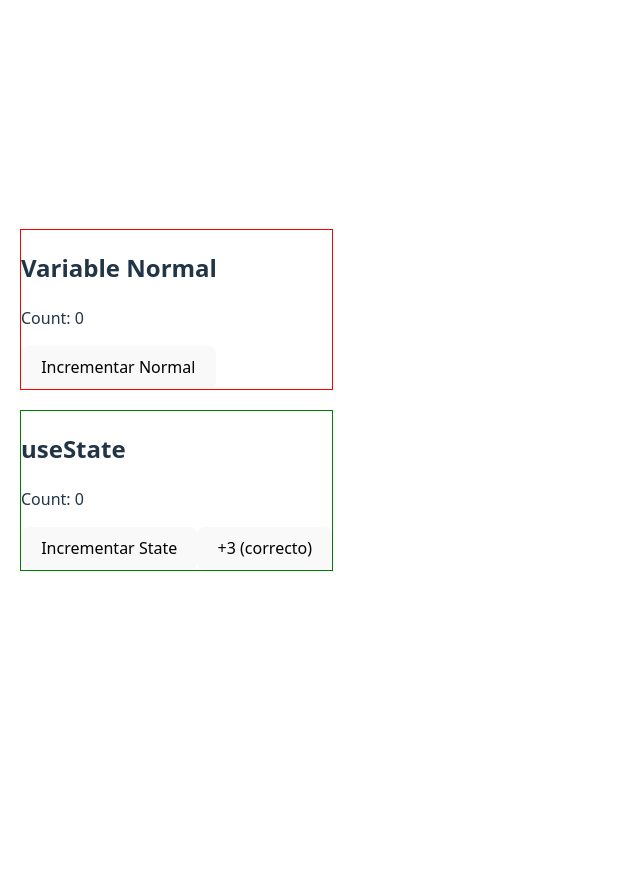
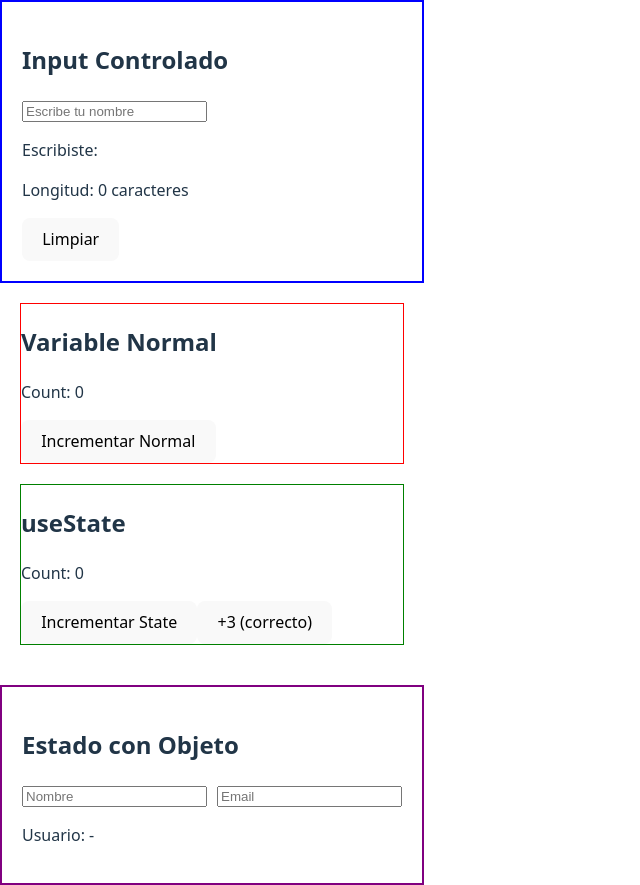
Before and after one commit to sebastianp22/Learning-Code, a React (Vite) app in the folder Proyecto-React/primer-componente/: page / in a window 1280 px wide. Shown: the whole page, without its empty margins (0-640 px from the left). Before the commit the page ends 800 px from the top, so only its background shows below. Built offline with nearby package versions, Linux system fonts and the light colour scheme.

Commit message:
feat: complete Day 3 with spread operator practice

```diff
--- a/Proyecto-React/primer-componente/src/App.jsx
+++ b/Proyecto-React/primer-componente/src/App.jsx
@@ -1,10 +1,13 @@
 import StateBasics from "./Components/StateBasics";
+import { FormWithState, UserProfile } from "./Components/FormWithState";
 
 // Componente principal de la aplicación
 function App() {
   return (
     <div>
+      <FormWithState />
       <StateBasics />
+      <UserProfile />
     </div>
   );
 }
--- /dev/null
+++ b/Proyecto-React/primer-componente/src/Components/FormWithState.jsx
@@ -0,0 +1,65 @@
+import { useState } from "react";
+
+function FormWithState() {
+  const [name, setName] = useState("");
+
+  const handleChange = (event) => {
+    console.log('event.target.value:', event.target.value);
+    setName(event.target.value);
+  };
+
+  return (
+    <div style={{ padding: "20px", border: "2px solid blue" }}>
+      <h2>Input Controlado</h2>
+      <input
+        type="text"
+        value={name}
+        onChange={handleChange}
+        placeholder="Escribe tu nombre"
+      />
+      <p>Escribiste: {name}</p>
+      <p>Longitud: {name.length} caracteres</p>
+      <button onClick={() => setName('')}>Limpiar</button>
+    </div>
+  );
+}
+
+function UserProfile() {
+  const [user, setUser] = useState({
+    name: "",
+    email: ""
+  });
+
+  const updateName = (event) => {
+    setUser({
+      ...user,
+      name: event.target.value
+    });
+  };
+
+  const updateEmail = (event) => {
+    setUser({
+      ...user,
+      email: event.target.value
+    });
+  };
+
+  return (
+    <div style={{ padding: "20px", border: "2px solid purple", marginTop: "20px" }}>
+      <h2>Estado con Objeto</h2>
+      <input
+        placeholder="Nombre"
+        value={user.name}
+        onChange={updateName}
+      />
+      <input
+        placeholder="Email"
+        value={user.email}
+        onChange={updateEmail}
+        style={{ marginLeft: "10px" }}
+      />
+      <p>Usuario: {user.name} - {user.email}</p>
+    </div>
+  );
+}
+        export { FormWithState, UserProfile };
```
Also changed, not shown: Proyecto-React/primer-componente/src/dia3-repaso.md (added, +24 -0 lines), Proyecto-React/primer-componente/a.txt (added), 1 other file (tests, documents, lock files or other folders).
